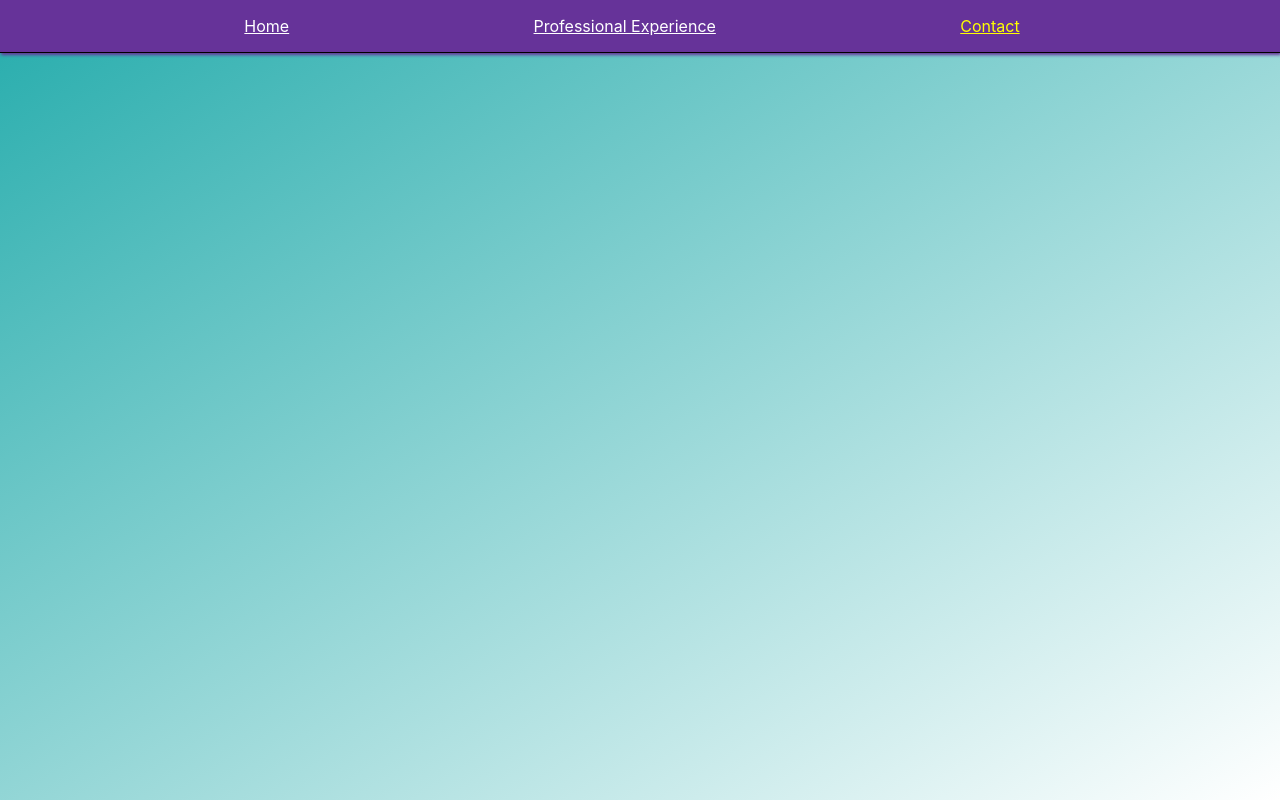
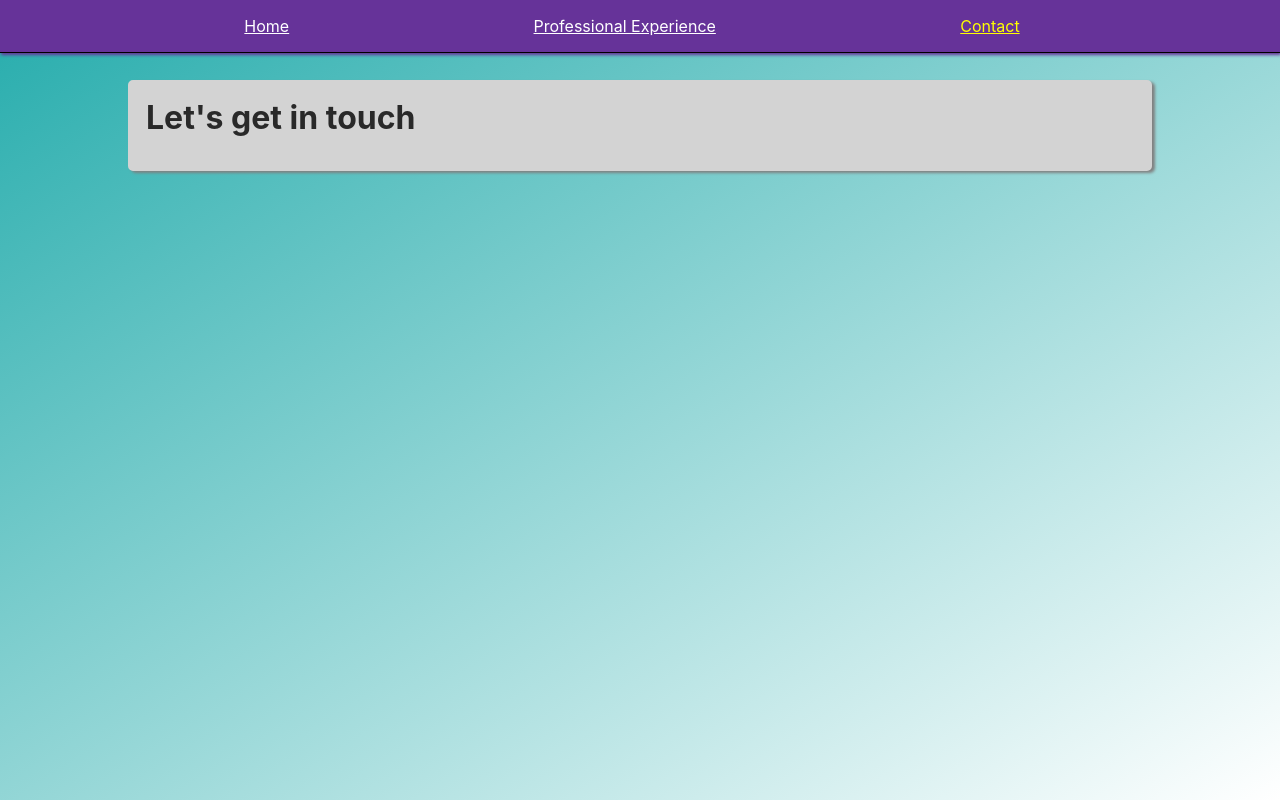
Before and after one commit to Doug-Sewell/portfolio-site, a React (Create React App) app: page /Contact in a window 1280 px wide. Built offline with nearby package versions, Linux system fonts and the light colour scheme.

Commit message:
Got started on templating the Contact page

```diff
--- a/src/Components/Contact/Contact.js
+++ b/src/Components/Contact/Contact.js
@@ -1,5 +1,13 @@
 import React from 'react';
+import Card from '../../UI/Card/Card';
+import classes from './contact.module.css';
+import { Icon } from '@material-ui/core';
 
-const contact = () => <h1>Contact Doug</h1>
+const contact = () =>
+    <div className={classes.ContactContainer}>
+        <Card>
+            <h1>Let's get in touch</h1>
+        </Card>
+    </div>
 
 export default contact;
--- /dev/null
+++ b/src/Components/Contact/contact.module.css
@@ -0,0 +1,6 @@
+.ContactContainer {
+    width:80%;
+    margin:auto;
+    padding-top:5rem;
+
+}
--- a/src/UI/Card/Card.module.css
+++ b/src/UI/Card/Card.module.css
@@ -4,4 +4,5 @@
     background-color:#d3d3d3;
     border-radius:5px;
     box-shadow: 3px 2px 3px gray;
+    color:rgb(41, 41, 41);
 }
```
